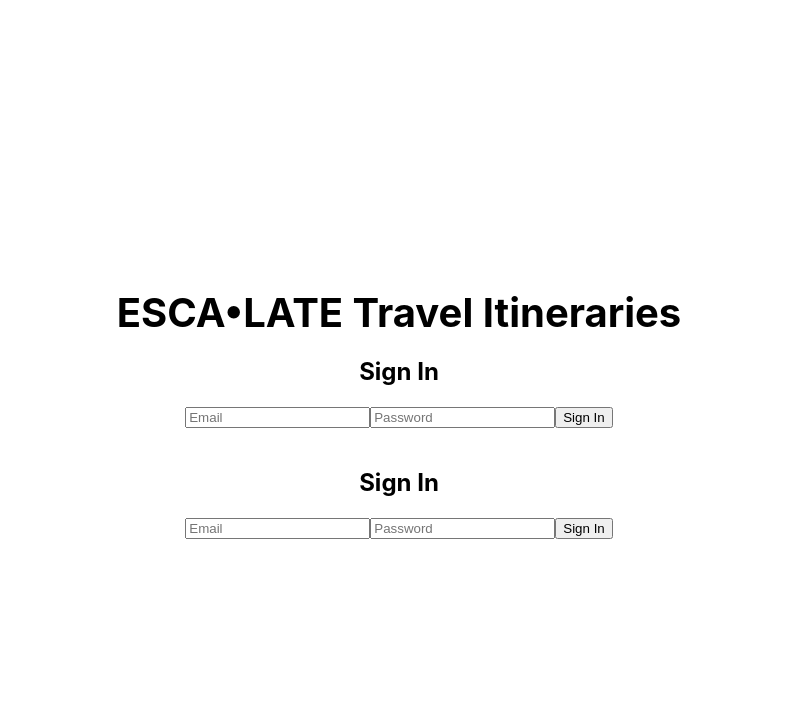
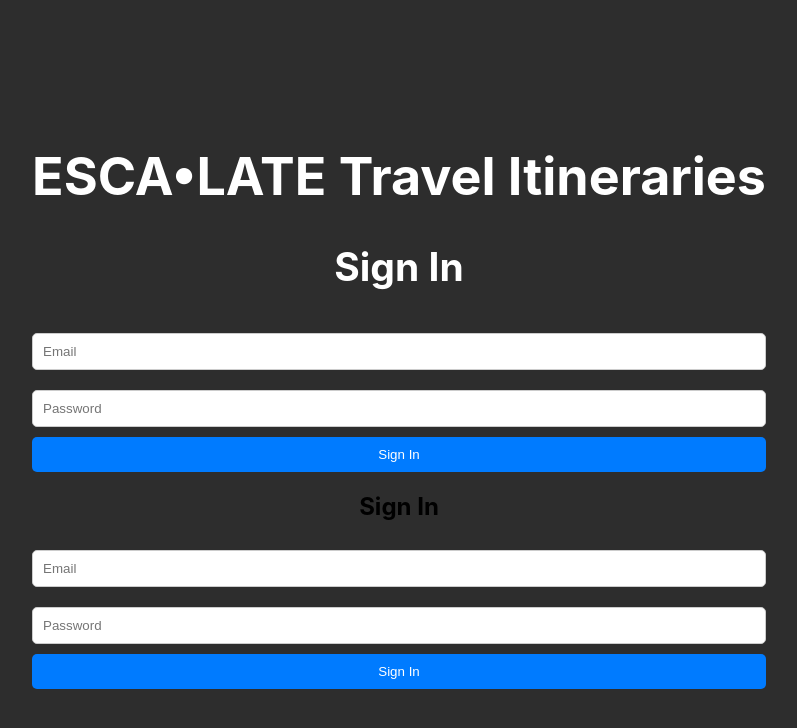
Before and after one commit to elijahescamilla1/travel-itinerary, a React (Create React App) app: page / in a window 1280 px wide. Shown: the top 728 px of the page, without its empty margins (241-1038 px from the left). Built offline with nearby package versions, Linux system fonts and the light colour scheme; no server answers.

Commit message:
More updates for styling

```diff
--- a/src/App.css
+++ b/src/App.css
@@ -1,17 +1,46 @@
+body {
+  margin: 0;
+  padding: 0;
+  font-family: -apple-system, BlinkMacSystemFont, 'Segoe UI', 'Roboto', 'Oxygen', 'Ubuntu', 'Cantarell', 'Fira Sans', 'Droid Sans', 'Helvetica Neue', sans-serif;
+  -webkit-font-smoothing: antialiased;
+  -moz-osx-font-smoothing: grayscale;
+  background-color: #2d2d2d;
+  height: 100vh;
+  display: flex;
+  justify-content: center;
+  align-items: center;
+}
+
 .App {
   text-align: center;
-  display: flex;
-  flex-direction: column;
-  align-items: center;
-  justify-content: center;
-  min-height: 100vh;
 }
 
 .App-header {
-  margin-bottom: 20px;
+  font-size: calc(10px + 2vmin);
+  color: white;
 }
 
-.App-title {
-  font-size: 2.5rem;
-  margin-bottom: 20px;
+form {
+  display: flex;
+  flex-direction: column;
 }
+
+input {
+  margin: 10px 0;
+  padding: 10px;
+  border-radius: 5px;
+  border: 1px solid #ccc;
+}
+
+button {
+  padding: 10px;
+  border: none;
+  border-radius: 5px;
+  background-color: #007bff;
+  color: white;
+  cursor: pointer;
+}
+
+button:hover {
+  background-color: #0056b3;
+}
```
